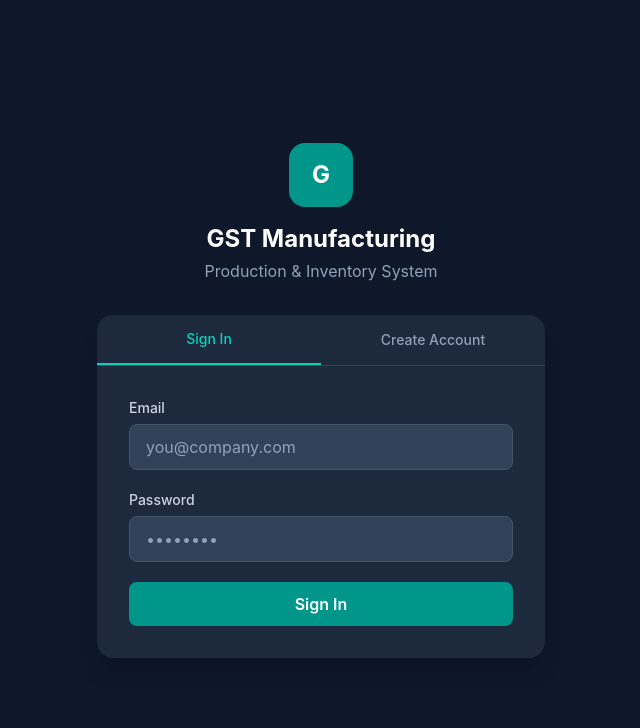
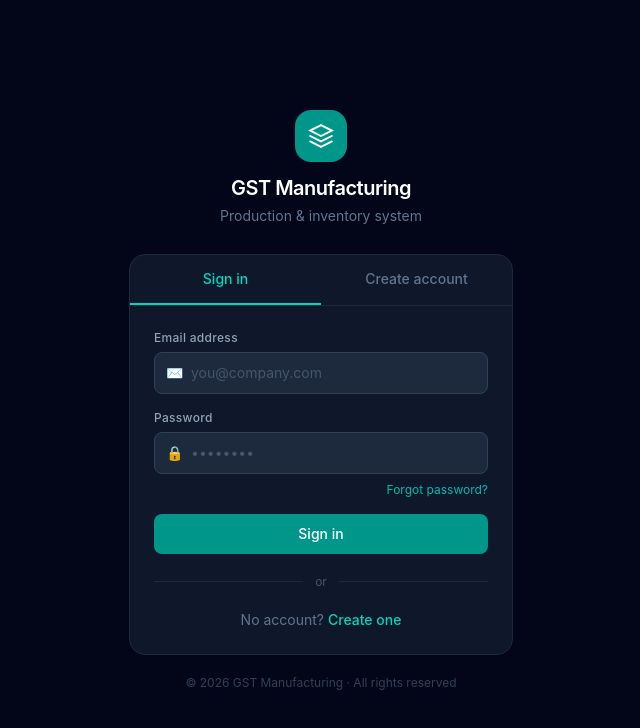
Before and after one commit to khatridiya5/gst-manufacturing-app, a React app in the folder frontend/: page /login in a window 1280 px wide. Shown: the top 728 px of the page, without its empty margins (319-959 px from the left). Built offline with nearby package versions, Linux system fonts and the light colour scheme; the HTML template or start-up script is replaced by a standard one.

Commit message:
another login page

```diff
--- a/frontend/src/pages/Login.jsx
+++ b/frontend/src/pages/Login.jsx
@@ -1,63 +1,104 @@
 import { useState } from 'react'
 import { useNavigate } from 'react-router-dom'
 import api from '../api/client'
+
+function passwordStrength(p) {
+  let s = 0
+  if (p.length >= 8) s++
+  if (/[A-Z]/.test(p)) s++
+  if (/[0-9]/.test(p)) s++
+  if (/[^A-Za-z0-9]/.test(p)) s++
+  return s
+}
 
 export default function Login() {
   const [tab, setTab] = useState('login')
   const navigate = useNavigate()
 
   return (
-    <div className="min-h-screen bg-slate-900 flex items-center justify-center">
-      <div className="w-full max-w-md">
+    <div className="min-h-screen bg-slate-950 flex items-center justify-center px-4">
+      <div className="w-full max-w-sm">
+
         {/* Logo */}
-        <div className="text-center mb-8">
-          <div className="inline-flex items-center justify-center w-16 h-16 bg-teal-600 rounded-2xl mb-4">
-            <span className="text-white text-2xl font-bold">G</span>
+        <div className="text-center mb-7">
+          <div className="inline-flex items-center justify-center w-13 h-13 rounded-2xl bg-teal-600 mb-3 p-3">
+            <svg width="26" height="26" viewBox="0 0 24 24" fill="none" stroke="white" strokeWidth="1.8" strokeLinecap="round">
+              <path d="M12 2L2 7l10 5 10-5-10-5z"/><path d="M2 17l10 5 10-5"/><path d="M2 12l10 5 10-5"/>
+            </svg>
           </div>
-          <h1 className="text-2xl font-bold text-white">GST Manufacturing</h1>
-          <p className="text-slate-400 mt-1">Production & Inventory System</p>
+          <h1 className="text-xl font-semibold text-white tracking-tight">GST Manufacturing</h1>
+          <p className="text-sm text-slate-500 mt-1">Production & inventory system</p>
         </div>
 
         {/* Card */}
-        <div className="bg-slate-800 rounded-2xl shadow-xl overflow-hidden">
+        <div className="bg-slate-900 border border-slate-800 rounded-2xl overflow-hidden">
+
           {/* Tabs */}
-          <div className="flex border-b border-slate-700">
-            <button
-              onClick={() => setTab('login')}
-              className={`flex-1 py-3.5 text-sm font-medium transition-colors ${
-                tab === 'login'
-                  ? 'text-teal-400 border-b-2 border-teal-400'
-                  : 'text-slate-400 hover:text-slate-300'
-              }`}
-            >
-              Sign In
-            </button>
-            <button
-              onClick={() => setTab('signup')}
-              className={`flex-1 py-3.5 text-sm font-medium transition-colors ${
-                tab === 'signup'
-                  ? 'text-teal-400 border-b-2 border-teal-400'
-                  : 'text-slate-400 hover:text-slate-300'
-              }`}
-            >
-              Create Account
-            </button>
+          <div className="flex border-b border-slate-800">
+            {[['login','Sign in'],['signup','Create account']].map(([key, label]) => (
+              <button key={key} onClick={() => setTab(key)}
+                className={`flex-1 py-3.5 text-sm font-medium transition-colors border-b-2 ${
+                  tab === key
+                    ? 'text-teal-400 border-teal-400'
+                    : 'text-slate-500 border-transparent hover:text-slate-300'
+                }`}>
+                {label}
+              </button>
+            ))}
           </div>
 
-          <div className="p-8">
+          <div className="p-6">
             {tab === 'login'
-              ? <LoginForm navigate={navigate} />
-              : <SignupForm onSuccess={() => setTab('login')} />
+              ? <LoginForm navigate={navigate} onSignup={() => setTab('signup')} />
+              : <SignupForm onSuccess={() => setTab('login')} onLogin={() => setTab('login')} />
             }
           </div>
         </div>
+
+        <p className="text-center text-xs text-slate-700 mt-5">
+          © {new Date().getFullYear()} GST Manufacturing · All rights reserved
+        </p>
       </div>
     </div>
   )
 }
 
-// ── LOGIN ────────────────────────────────────────────────────
-function LoginForm({ navigate }) {
+function Field({ label, icon, ...props }) {
+  return (
+    <div className="mb-4">
+      <label className="block text-xs font-medium text-slate-400 mb-1.5 tracking-wide">{label}</label>
+      <div className="relative">
+        <span className="absolute left-3 top-1/2 -translate-y-1/2 text-slate-500 text-sm">{icon}</span>
+        <input
+          {...props}
+          className="w-full pl-9 pr-4 py-2.5 bg-slate-800 border border-slate-700 rounded-lg text-white text-sm placeholder-slate-600 focus:outline-none focus:border-teal-500 focus:ring-1 focus:ring-teal-500/40 transition-all"
+        />
+      </div>
+    </div>
+  )
+}
+
+function ErrorMsg({ msg }) {
+  if (!msg) return null
+  return (
+    <div className="flex items-center gap-2 bg-red-500/10 border border-red-500/20 rounded-lg px-3 py-2.5 mb-4">
+      <span className="text-red-400 text-xs">✕</span>
+      <p className="text-red-400 text-xs">{msg}</p>
+    </div>
+  )
+}
+
+function SuccessMsg({ msg }) {
+  if (!msg) return null
+  return (
+    <div className="flex items-center gap-2 bg-teal-500/10 border border-teal-500/20 rounded-lg px-3 py-2.5 mb-4">
+      <span className="text-teal-400 text-xs">✓</span>
+      <p className="text-teal-400 text-xs">{msg}</p>
+    </div>
+  )
+}
+
+function LoginForm({ navigate, onSignup }) {
   const [email, setEmail] = useState('')
   const [password, setPassword] = useState('')
   const [error, setError] = useState('')
@@ -65,8 +106,7 @@ function LoginForm({ navigate }) {
 
   const handleLogin = async (e) => {
     e.preventDefault()
-    setLoading(true)
-    setError('')
+    setLoading(true); setError('')
     try {
       const form = new FormData()
       form.append('username', email)
@@ -76,47 +116,37 @@ function LoginForm({ navigate }) {
       localStorage.setItem('role', res.data.role)
       navigate('/')
     } catch {
-      setError('Invalid email or password')
+      setError('Invalid email or password. Please try again.')
     } finally {
       setLoading(false)
     }
   }
 
   return (
-    <form onSubmit={handleLogin} className="space-y-5">
-      <div>
-        <label className="block text-sm font-medium text-slate-300 mb-1.5">Email</label>
-        <input
-          type="email" value={email} placeholder="you@company.com" required
-          onChange={e => setEmail(e.target.value)}
-          className="w-full px-4 py-2.5 bg-slate-700 border border-slate-600 rounded-lg text-white placeholder-slate-400 focus:outline-none focus:border-teal-500 focus:ring-1 focus:ring-teal-500"
-        />
+    <form onSubmit={handleLogin}>
+      <Field label="Email address" icon="✉" type="email" value={email} placeholder="you@company.com" required onChange={e => setEmail(e.target.value)} />
+      <Field label="Password" icon="🔒" type="password" value={password} placeholder="••••••••" required onChange={e => setPassword(e.target.value)} />
+      <div className="flex justify-end -mt-2 mb-4">
+        <span className="text-xs text-teal-500 cursor-pointer hover:text-teal-400">Forgot password?</span>
       </div>
-      <div>
-        <label className="block text-sm font-medium text-slate-300 mb-1.5">Password</label>
-        <input
-          type="password" value={password} placeholder="••••••••" required
-          onChange={e => setPassword(e.target.value)}
-          className="w-full px-4 py-2.5 bg-slate-700 border border-slate-600 rounded-lg text-white placeholder-slate-400 focus:outline-none focus:border-teal-500 focus:ring-1 focus:ring-teal-500"
-        />
+      <ErrorMsg msg={error} />
+      <button type="submit" disabled={loading}
+        className="w-full py-2.5 bg-teal-600 hover:bg-teal-500 disabled:bg-teal-900 disabled:text-teal-700 text-white text-sm font-medium rounded-lg transition-colors">
+        {loading ? 'Signing in...' : 'Sign in'}
+      </button>
+      <div className="flex items-center gap-3 my-5">
+        <div className="flex-1 h-px bg-slate-800" />
+        <span className="text-xs text-slate-600">or</span>
+        <div className="flex-1 h-px bg-slate-800" />
       </div>
-      {error && (
-        <div className="bg-red-500/10 border border-red-500/30 rounded-lg px-4 py-3">
-          <p className="text-red-400 text-sm">{error}</p>
-        </div>
-      )}
-      <button
-        type="submit" disabled={loading}
-        className="w-full py-2.5 bg-teal-600 hover:bg-teal-500 disabled:bg-teal-800 text-white font-semibold rounded-lg transition-colors"
-      >
-        {loading ? 'Signing in...' : 'Sign In'}
-      </button>
+      <p className="text-center text-sm text-slate-500">
+        No account? <button type="button" onClick={onSignup} className="text-teal-400 hover:text-teal-300 font-medium">Create one</button>
+      </p>
     </form>
   )
 }
 
-// ── SIGNUP ───────────────────────────────────────────────────
-function SignupForm({ onSuccess }) {
+function SignupForm({ onSuccess, onLogin }) {
   const [name, setName] = useState('')
   const [email, setEmail] = useState('')
   const [password, setPassword] = useState('')
@@ -125,12 +155,15 @@ function SignupForm({ onSuccess }) {
   const [success, setSuccess] = useState('')
   const [loading, setLoading] = useState(false)
 
+  const strength = passwordStrength(password)
+  const strengthColors = ['bg-red-500','bg-orange-400','bg-teal-400','bg-teal-500']
+  const strengthLabels = ['Weak','Fair','Good','Strong']
+
   const handleSignup = async (e) => {
     e.preventDefault()
     if (password !== confirm) { setError('Passwords do not match'); return }
     if (password.length < 8) { setError('Password must be at least 8 characters'); return }
-    setLoading(true)
-    setError('')
+    setLoading(true); setError('')
     try {
       await api.post('/auth/register', { name, email, password })
       setSuccess('Account created! Redirecting to sign in...')
@@ -143,55 +176,35 @@ function SignupForm({ onSuccess }) {
   }
 
   return (
-    <form onSubmit={handleSignup} className="space-y-5">
-      <div>
-        <label className="block text-sm font-medium text-slate-300 mb-1.5">Full Name</label>
-        <input
-          type="text" value={name} placeholder="Your name" required
-          onChange={e => setName(e.target.value)}
-          className="w-full px-4 py-2.5 bg-slate-700 border border-slate-600 rounded-lg text-white placeholder-slate-400 focus:outline-none focus:border-teal-500 focus:ring-1 focus:ring-teal-500"
-        />
-      </div>
-      <div>
-        <label className="block text-sm font-medium text-slate-300 mb-1.5">Work Email</label>
-        <input
-          type="email" value={email} placeholder="you@company.com" required
-          onChange={e => setEmail(e.target.value)}
-          className="w-full px-4 py-2.5 bg-slate-700 border border-slate-600 rounded-lg text-white placeholder-slate-400 focus:outline-none focus:border-teal-500 focus:ring-1 focus:ring-teal-500"
-        />
-      </div>
-      <div>
-        <label className="block text-sm font-medium text-slate-300 mb-1.5">Password</label>
-        <input
-          type="password" value={password} placeholder="Min. 8 characters" required
-          onChange={e => setPassword(e.target.value)}
-          className="w-full px-4 py-2.5 bg-slate-700 border border-slate-600 rounded-lg text-white placeholder-slate-400 focus:outline-none focus:border-teal-500 focus:ring-1 focus:ring-teal-500"
-        />
-      </div>
-      <div>
-        <label className="block text-sm font-medium text-slate-300 mb-1.5">Confirm Password</label>
-        <input
-          type="password" value={confirm} placeholder="Re-enter password" required
-          onChange={e => setConfirm(e.target.value)}
-          className="w-full px-4 py-2.5 bg-slate-700 border border-slate-600 rounded-lg text-white placeholder-slate-400 focus:outline-none focus:border-teal-500 focus:ring-1 focus:ring-teal-500"
-        />
-      </div>
-      {error && (
-        <div className="bg-red-500/10 border border-red-500/30 rounded-lg px-4 py-3">
-          <p className="text-red-400 text-sm">{error}</p>
+    <form onSubmit={handleSignup}>
+      <Field label="Full name" icon="👤" type="text" value={name} placeholder="Your full name" required onChange={e => setName(e.target.value)} />
+      <Field label="Work email" icon="✉" type="email" value={email} placeholder="you@company.com" required onChange={e => setEmail(e.target.value)} />
+      <Field label="Password" icon="🔒" type="password" value={password} placeholder="Min. 8 characters" required onChange={e => setPassword(e.target.value)} />
+
+      {/* Strength bar */}
+      {password && (
+        <div className="-mt-2 mb-4">
+          <div className="flex gap-1 mb-1">
+            {[0,1,2,3].map(i => (
+              <div key={i} className={`h-0.5 flex-1 rounded-full transition-all ${i < strength ? strengthColors[strength-1] : 'bg-slate-700'}`} />
+            ))}
+          </div>
+          <span className={`text-xs ${strength > 0 ? strengthColors[strength-1].replace('bg-','text-') : 'text-slate-500'}`}>
+            {strengthLabels[strength-1]}
+          </span>
         </div>
       )}
-      {success && (
-        <div className="bg-teal-500/10 border border-teal-500/30 rounded-lg px-4 py-3">
-          <p className="text-teal-400 text-sm">{success}</p>
-        </div>
-      )}
-      <button
-        type="submit" disabled={loading}
-        className="w-full py-2.5 bg-teal-600 hover:bg-teal-500 disabled:bg-teal-800 text-white font-semibold rounded-lg transition-colors"
-      >
-        {loading ? 'Creating account...' : 'Create Account'}
+
+      <Field label="Confirm password" icon="🔒" type="password" value={confirm} placeholder="Re-enter password" required onChange={e => setConfirm(e.target.value)} />
+      <ErrorMsg msg={error} />
+      <SuccessMsg msg={success} />
+      <button type="submit" disabled={loading}
+        className="w-full py-2.5 bg-teal-600 hover:bg-teal-500 disabled:bg-teal-900 disabled:text-teal-700 text-white text-sm font-medium rounded-lg transition-colors mt-1">
+        {loading ? 'Creating account...' : 'Create account'}
       </button>
+      <p className="text-center text-sm text-slate-500 mt-5">
+        Already have an account? <button type="button" onClick={onLogin} className="text-teal-400 hover:text-teal-300 font-medium">Sign in</button>
+      </p>
     </form>
   )
 }
```
